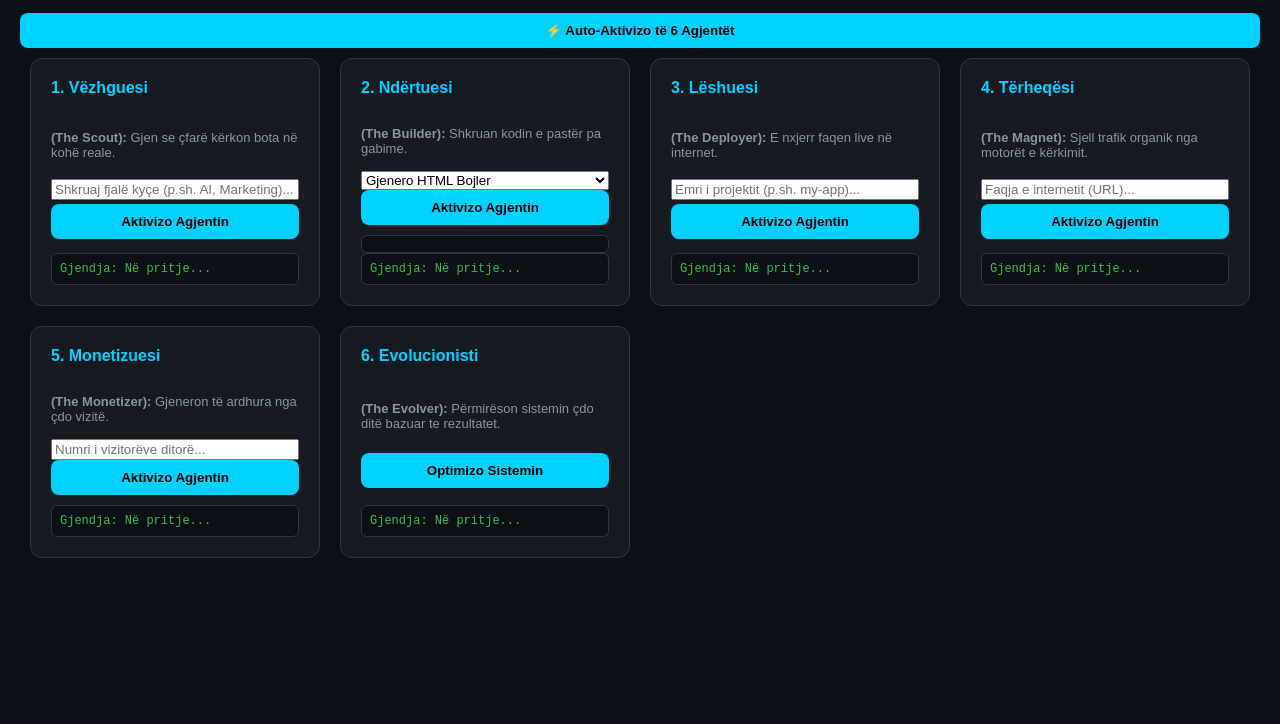
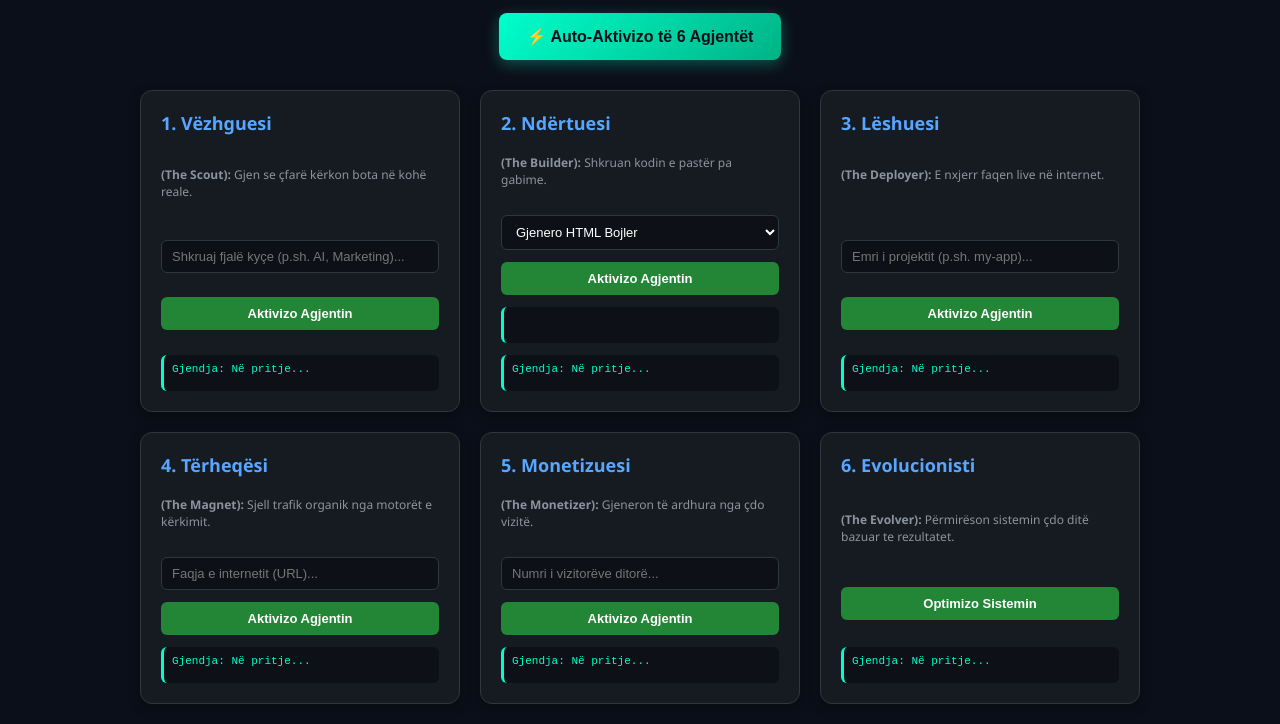
Before and after one commit to whywehavetobornagain-alt/Matrica-sovrane-, a plain HTML site: page index.html in a window 1280 px wide. Shown: the part 122-846 px from the top of the page. Before the commit the page ends 800 px from the top, so only its background shows below. Drawn offline with Linux system fonts and the light colour scheme.

Commit message:
Refactor CSS styles for improved design
Updated styles for body, headers, buttons, and agent cards.

```diff
--- a/style.css
+++ b/style.css
@@ -1,97 +1,121 @@
-:root {
-    --bg-color: #0d1117;
-    --card-bg: #161b22;
-    --accent-color: #00d2ff;
-    --text-color: #ffffff;
-    --text-muted: #8b949e;
-}
-
 body {
-    font-family: Arial, sans-serif;
-    background-color: var(--bg-color);
-    color: var(--text-color);
+    background-color: #0b0f19;
+    color: #e6edf3;
+    font-family: 'Segoe UI', Tahoma, Geneva, Verdana, sans-serif;
     margin: 0;
-    padding: 0;
+    padding: 20px;
 }
 
 .matrix-container {
-    width: 100%;
-    min-height: 100vh;
-    padding: 20px;
-    box-sizing: border-box;
+    max-width: 1000px;
+    margin: 0 auto;
+    text-align: center;
 }
 
-header {
-    text-align: center;
+h1 {
+    color: #00ffcc;
+    margin-bottom: 5px;
+    font-size: 28px;
+}
+
+.subtitle {
+    color: #8b949e;
+    margin-bottom: 25px;
+    font-size: 14px;
+}
+
+.action-box {
     margin-bottom: 30px;
 }
 
-header h1 {
-    color: var(--accent-color);
-    font-size: 28px;
-    margin-bottom: 5px;
+.action-box button {
+    background: linear-gradient(135deg, #00ffcc, #00b386);
+    color: #0b0f19;
+    font-weight: bold;
+    padding: 14px 28px;
+    border: none;
+    border-radius: 8px;
+    cursor: pointer;
+    font-size: 16px;
+    box-shadow: 0 4px 15px rgba(0, 255, 204, 0.3);
+    transition: 0.2s;
 }
 
-header p {
-    color: var(--text-muted);
+.action-box button:hover {
+    transform: translateY(-2px);
+    box-shadow: 0 6px 20px rgba(0, 255, 204, 0.5);
 }
 
 .agents-grid {
     display: grid;
-    /* Përshtatet automatikisht dhe mbulon 100% të gjerësisë së ekranit të PC */
-    grid-template-columns: repeat(auto-fit, minmax(280px, 1fr));
+    grid-template-columns: repeat(auto-fit, minmax(290px, 1fr));
     gap: 20px;
-    width: 100%;
-    margin: 0;
-    box-sizing: border-box;
-    padding: 0 10px;
+    text-align: left;
 }
 
 .agent-card {
-    background-color: var(--card-bg);
+    background: #161b22;
     border: 1px solid #30363d;
     border-radius: 12px;
     padding: 20px;
-    box-sizing: border-box;
     display: flex;
     flex-direction: column;
     justify-content: space-between;
+    box-shadow: 0 4px 12px rgba(0,0,0,0.3);
 }
 
 .agent-card h3 {
-    font-size: 16px;
-    color: var(--accent-color);
     margin-top: 0;
+    color: #58a6ff;
+    font-size: 18px;
+    margin-bottom: 8px;
 }
 
-.agent-card p {
-    font-size: 13px;
-    color: var(--text-muted);
+.agent-desc {
+    font-size: 12px;
+    color: #8b949e;
+    min-height: 45px;
     margin-bottom: 15px;
+    line-height: 1.4;
 }
 
-button {
-    background: var(--accent-color);
-    color: #000;
-    border: none;
-    padding: 10px;
-    border-radius: 8px;
-    font-weight: bold;
-    cursor: pointer;
+.agent-card input, .agent-card select {
     width: 100%;
-    margin-bottom: 10px;
+    padding: 8px 10px;
+    margin-bottom: 12px;
+    background: #0d1117;
+    border: 1px solid #30363d;
+    border-radius: 6px;
+    color: #fff;
+    font-size: 13px;
+    box-sizing: border-box;
 }
 
-button:hover {
-    opacity: 0.9;
+.agent-card button {
+    background: #238636;
+    color: #fff;
+    border: none;
+    padding: 9px 14px;
+    border-radius: 6px;
+    cursor: pointer;
+    font-weight: bold;
+    font-size: 13px;
+    transition: 0.2s;
+}
+
+.agent-card button:hover {
+    background: #2ea043;
 }
 
 .output {
-    font-size: 12px;
+    margin-top: 12px;
+    font-size: 11px;
+    color: #00ffcc;
+    font-family: monospace;
     background: #0d1117;
     padding: 8px;
     border-radius: 6px;
-    border: 1px solid #30363d;
-    color: #3fb950;
-    font-family: monospace;
+    border-left: 3px solid #00ffcc;
+    min-height: 20px;
+    word-break: break-all;
 }
```
